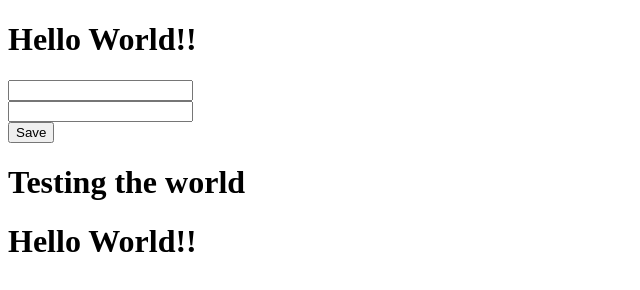
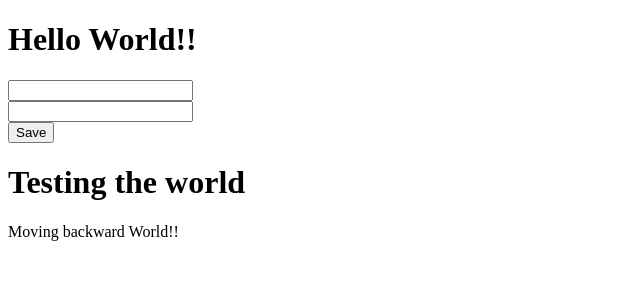
Before and after one commit to accimeesterlin/testingcol, a plain HTML site: page index.html in a window 1280 px wide. Shown: the whole page, without its empty margins (0-640 px from the left). Drawn offline with nearby package versions, Linux system fonts and the light colour scheme.

Commit message:
Saving changes

```diff
--- a/index.html
+++ b/index.html
@@ -15,7 +15,7 @@
 		<button>Save</button>
 		<h1>Testing the world</h1>
 	</form>
-	<h1>Hello World!!</h1>
+	<p>Moving backward World!!</p>
 
 <script type="text/javascript" src="app.js"></script>
 
```
